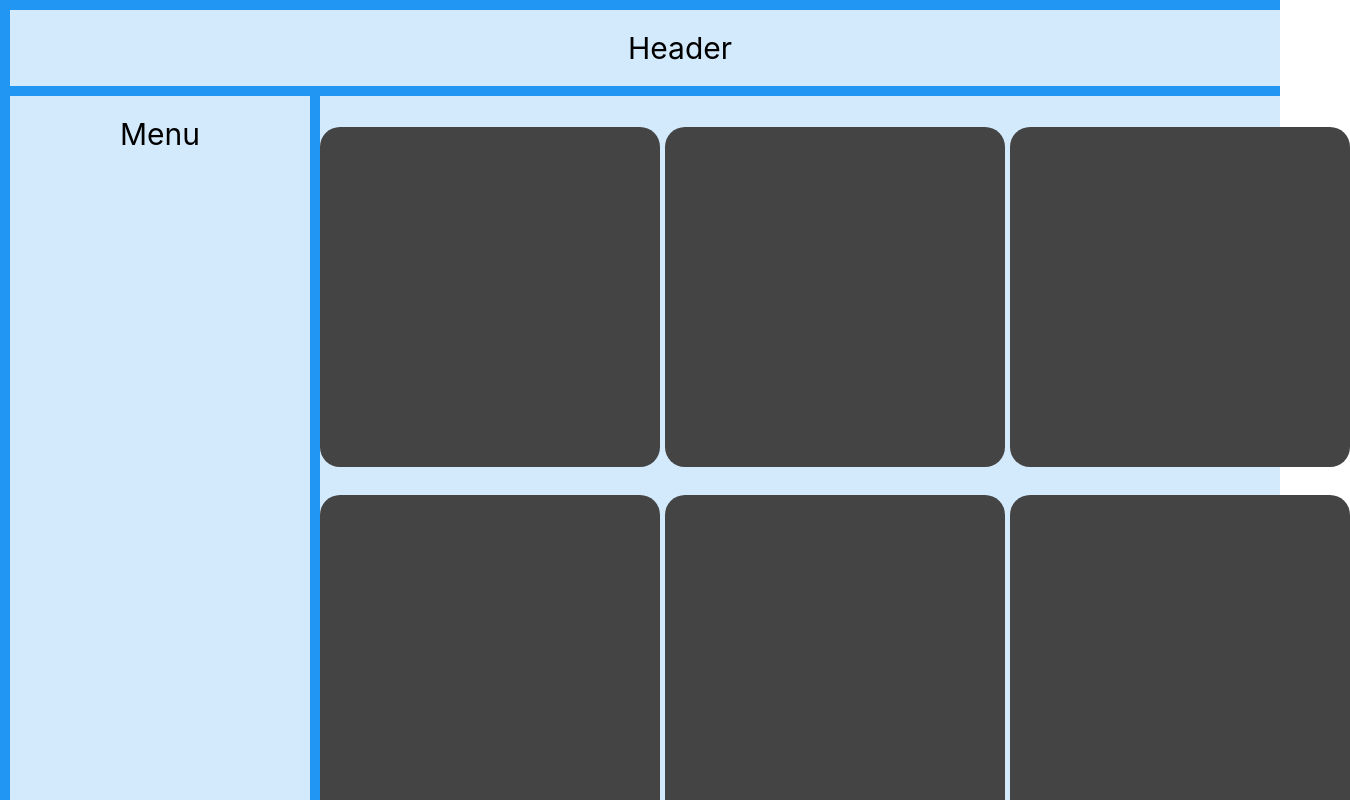
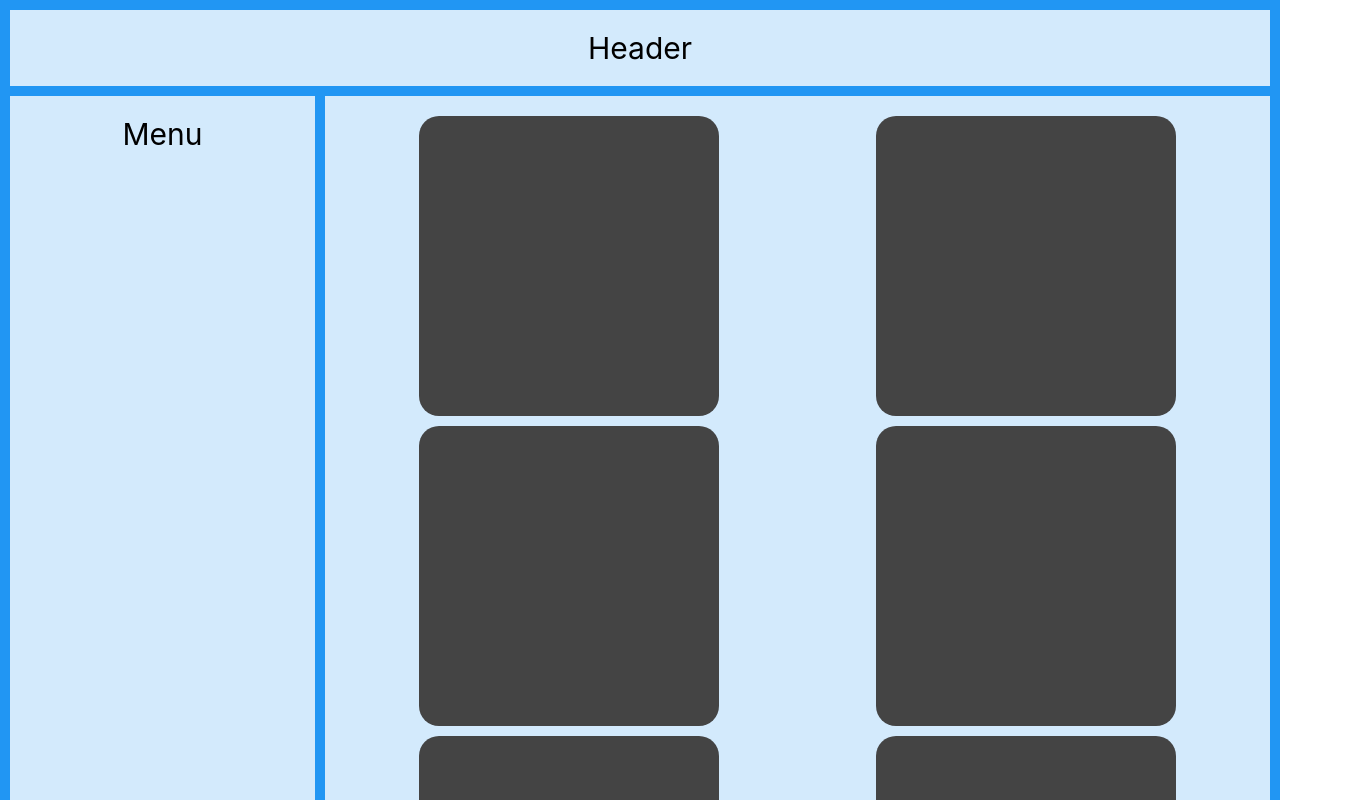
Before and after one commit to magnhan/gallery, a React (Create React App) app in the folder gallery/: page / in a window 1280 px wide. Shown: the top 800 px of the page, 1350 px wide, since content can reach past the window. Built offline with nearby package versions, Linux system fonts and the light colour scheme.

Commit message:
udated grid

```diff
--- a/gallery/public/index.html
+++ b/gallery/public/index.html
@@ -24,7 +24,7 @@
       work correctly both with client-side routing and a non-root public URL.
       Learn how to configure a non-root public URL by running `npm run build`.
     -->
-    <title>React App</title>
+    <title>The Interactive Gallery</title>
   </head>
   <body>
     <noscript>You need to enable JavaScript to run this app.</noscript>
--- a/gallery/src/components/Layout.tsx
+++ b/gallery/src/components/Layout.tsx
@@ -7,22 +7,22 @@ export default function Layout() {
             <div className="Menu">Menu</div>
             <div className="DisplayArt">
                 <div className="SVG 1">
-                    <svg height='300px' width='300px'></svg>
+                    <svg height='250px' width='300px'></svg>
                 </div>
                 <div className="SVG 2">
-                    <svg height='300px' width='300px'></svg>
+                    <svg height='250px' width='300px'></svg>
                 </div>
                 <div className="SVG 3">
-                    <svg height='300px' width='300px'></svg>
+                    <svg height='250px' width='300px'></svg>
                 </div>
                 <div className="SVG 4">
-                    <svg height='300px' width='300px'></svg>
+                    <svg height='250px' width='300px'></svg>
                 </div>
                 <div className="SVG 5">
-                    <svg height='300px' width='300px'></svg>
+                    <svg height='250px' width='300px'></svg>
                 </div>
                 <div className="SVG 6">
-                    <svg height='300px' width='300px'></svg>
+                    <svg height='250px' width='300px'></svg>
                 </div>
             </div>
             <div className="Footer">Footer</div>
--- a/gallery/src/index.css
+++ b/gallery/src/index.css
@@ -13,8 +13,7 @@ code {
 }
 .grid-container {
   display: grid;
-  grid-template-columns: 300px auto auto auto auto;
-  grid-column: repeate(5,1fr);
+  grid-template-columns: repeat(auto-fit, minmax(300px, 1fr));
   grid-row: repeate(5,1fr);
   grid-gap: 10px;
   background-color: #2196F3;
@@ -24,7 +23,7 @@ code {
 .grid-container > div {
   background-color: rgba(255, 255, 255, 0.8);
   text-align: center;
-  padding: 20px 0;
+  padding: 20px;
   font-size: 30px;
 }
 .Header {
@@ -38,8 +37,9 @@ code {
   grid-column: 2/6;
   grid-row: 2 / 80;
   display: grid;
-  grid-gap: 5px;
-  grid-template-columns: 1fr 1fr 1fr;
+  grid-gap: 10px;
+  grid-template-columns: repeat(auto-fit, minmax(300px, 1fr));
+
   align-items: center;
 }
 .Footer{
@@ -49,7 +49,6 @@ code {
 .SVG {
   background-color: #444;
   border-radius: 20px;
-  padding: 20px;
   font-size: 150%;
   height: 300px;
   width: 300px;
```
